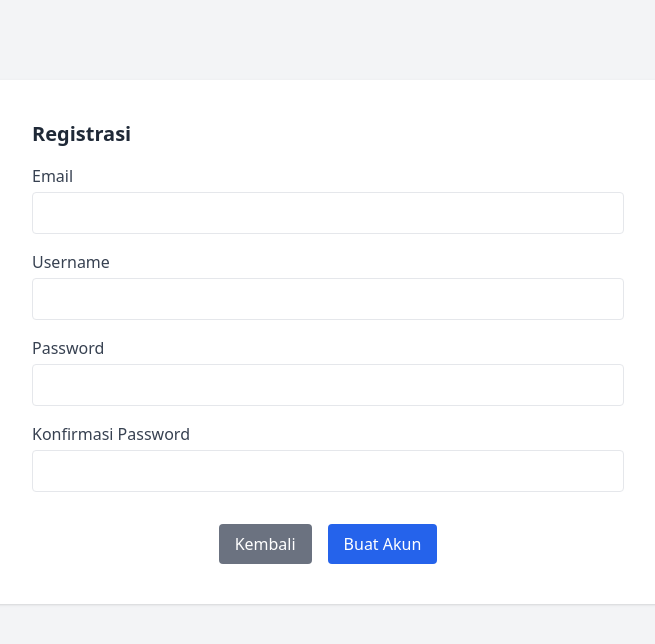
After one commit to DaffaGalang/belajar_PHP, a PHP site: page /registrasi.php in a window 1280 px wide. The commit adds this page. Shown: the top 644 px of the page, without its empty margins (312-967 px from the left). Run offline with PHP 8.4, Linux system fonts and the light colour scheme; some libraries are stand-ins or nearby versions.

Commit message:
31 juli 2025

```diff
--- a/koneksi/koneksi.php
+++ b/koneksi/koneksi.php
@@ -106,6 +106,40 @@ function cari ($serch) {
 }
 
 
+function registrasi ($data){
+    global $koneksi;
+
+    $email = $data["email"];
+    $username = strtolower(stripslashes($data["username"]));
+    $password = mysqli_real_escape_string($koneksi, $data["password"]);
+    $password2 = mysqli_real_escape_string($koneksi, $data["password2"]);
+
+    //cek apakah usernamae sudah ada atau belum
+    $result = mysqli_query($koneksi, "SELECT username FROM user WHERE username = '$username'");
+
+    if(mysqli_fetch_assoc($result)){
+        echo "<script>
+                alert('❌ Gunakan username lain, username ini sudah terdaftar !');
+        </script>";
+        return false;
+    }
+
+    // cek konfirmasi password
+    if( $password !== $password2) {
+        echo "<script>
+                alert('konfirmasi password tidak sesuai');
+        </script>";
+        return false;
+    }
+    // endkripsi password
+    $password = password_hash($password, PASSWORD_DEFAULT);
+
+    //tambahkan ke database
+    mysqli_query($koneksi, "INSERT INTO user (email, username, password) VALUES('$email', '$username', '$password')");
+    return mysqli_affected_rows($koneksi);
+}
+
+
 
 // Test koneksi
 if (!$koneksi) {
--- /dev/null
+++ b/koneksi/registrasi.php
@@ -0,0 +1,75 @@
+<?php
+include "koneksi.php";
+
+$email = "";
+$username = "";
+$password = "";
+$password2 = "";
+
+if( isset ($_POST["submit"])) {
+
+    if( Registrasi($_POST) > 0){
+        echo "<script>
+            alert('Data User Baru Berhasil ditambahkan ✅');
+        </script>";
+    } else {
+        echo mysqli_error($koneksi);
+    }
+
+}
+
+
+?>
+
+
+<!DOCTYPE html>
+<html lang="en">
+<head>
+    <meta charset="UTF-8">
+    <meta name="viewport" content="width=device-width, initial-scale=1.0">
+    <title> Halaman Registrasi </title>
+    <script src="https://cdn.tailwindcss.com"></script>
+</head>
+<body class="bg-gray-100 text-gray-800">
+    <div class="max-w-2xl mx-auto mt-20 bg-white p-10 rounded shadow">
+        <h1 class="text-xl font-semibold mb-4"> Registrasi</h1>
+        <form action="" method="post" enctype="multipart/form-data" class="space-y-4">
+
+            <!-- Email -->
+            <div>
+                <label for="email" class="block mb-1 font-medium text-gray-700">Email</label>
+                <input type="email" name="email" id="email" class="w-full border p-2 rounded" value="<?= htmlspecialchars($email) ?>" required>
+
+            </div>
+
+            <!-- Username -->
+            <div>
+                <label for="username" class="block mb-1 font-medium text-gray-700">Username</label>
+                <input type="text" name="username" id="username" class="w-full border p-2 rounded" value="<?= htmlspecialchars($username) ?>" required>
+
+            </div>
+
+            <!-- Password -->
+            <div>
+                <label for="password" class="block mb-1 font-medium text-gray-700">Password</label>
+                <input type="password" name="password" id="password" class="w-full border p-2 rounded" value="<?= htmlspecialchars($password) ?>" required>
+
+            </div>
+
+            <!-- Konfirmasi Password -->
+            <div>
+                <label for="password2" class="block mb-1 font-medium text-gray-700">Konfirmasi Password</label>
+                <input type="password" name="password2" id="password2" class="w-full border p-2 rounded" value="<?= htmlspecialchars($password2) ?>" required>
+
+            </div>
+
+            <!-- Tombol -->
+            <div class="pt-4 flex flex-col sm:flex-row justify-center items-center sm:space-x-4 space-y-2 sm:space-y-0">
+                <a href="login.php" class="px-4 py-2 bg-gray-500 text-white rounded hover:bg-gray-600">Kembali</a>
+                <button type="submit" name="submit" class="px-4 py-2 bg-blue-600 text-white rounded hover:bg-blue-700">Buat Akun</button>
+            </div>
+        </form>
+    </div>
+
+</body>
+</html>
```
Also changed, not shown: koneksi/edit.php (+0 -9 lines), koneksi/tambahBuku.php (+0 -9 lines), koneksi/uploads/688832aa76706_pkn.png (deleted), koneksi/uploads/ips.png (deleted), koneksi/uploads/mtk_smp.png (added), koneksi/uploads/sejarah.png (added).
